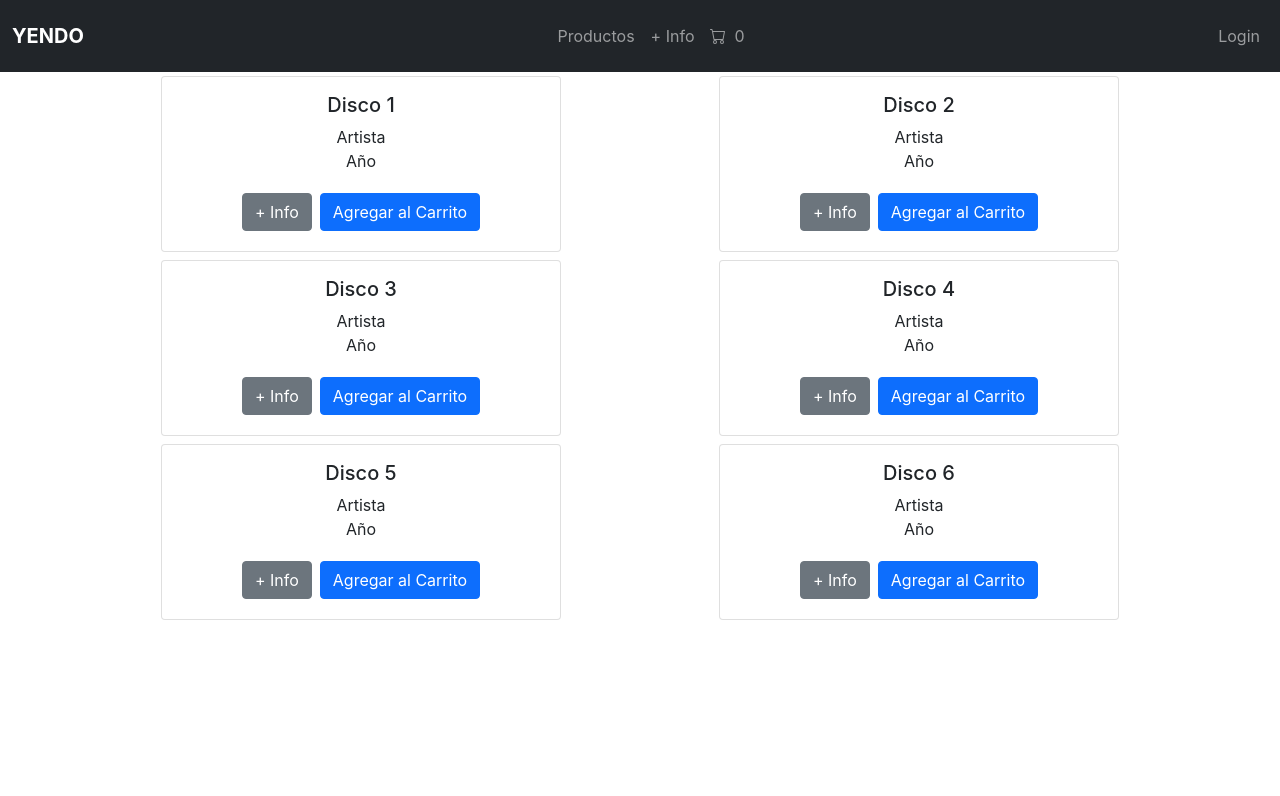
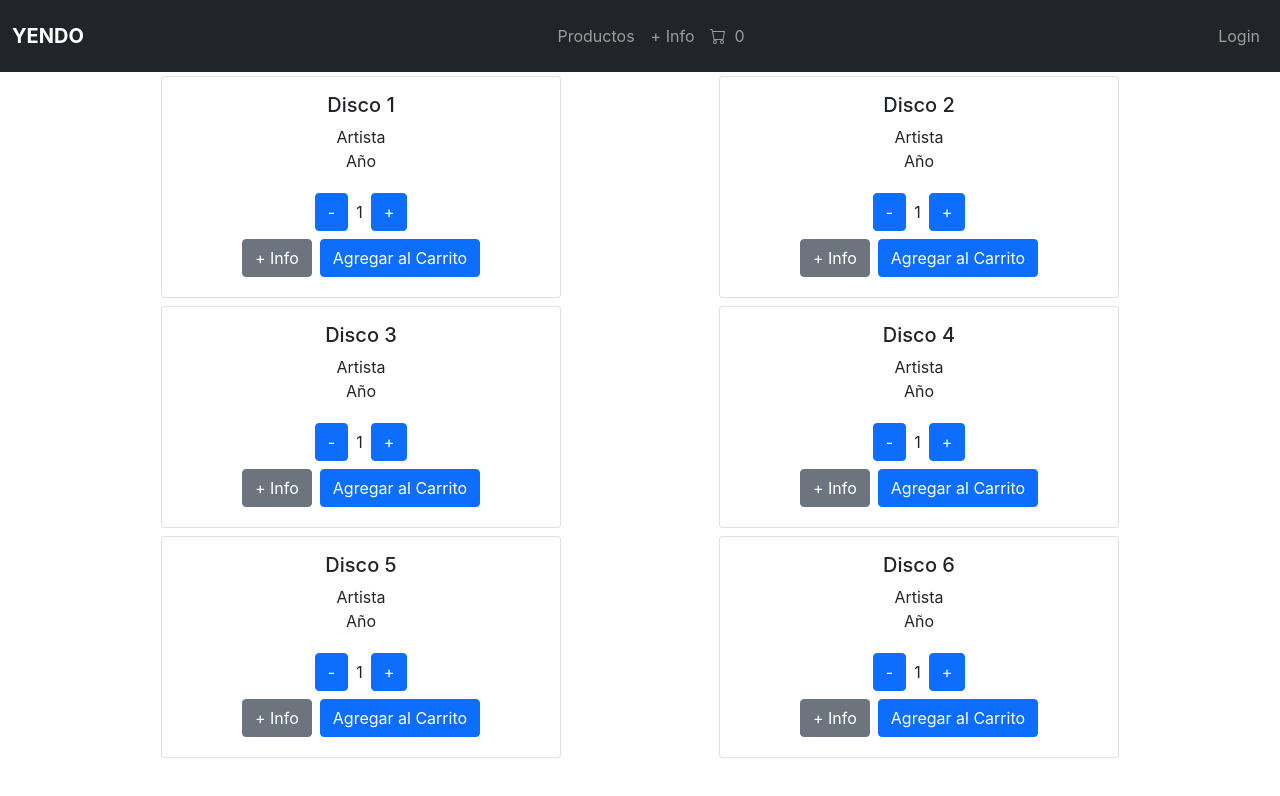
Before and after one commit to LeanDoliri/REACT-JS_LeandroDoliri, a React (Create React App) app: page / in a window 1280 px wide. Shown: the top 796 px of the page. Built offline with nearby package versions, Linux system fonts and the light colour scheme.

Commit message:
Entrega desafio 4

```diff
--- a/src/App.js
+++ b/src/App.js
@@ -13,12 +13,12 @@ const App = () => {
         <Container>
           <Row>
             <Col className='d-flex flex-wrap justify-content-around'>
-              <ItemListContainer titulo = 'Disco 1'/>
-              <ItemListContainer titulo = 'Disco 2'/>
-              <ItemListContainer titulo = 'Disco 3'/>
-              <ItemListContainer titulo = 'Disco 4'/>
-              <ItemListContainer titulo = 'Disco 5'/>
-              <ItemListContainer titulo = 'Disco 6'/>
+              <ItemListContainer titulo = 'Disco 1' stock = '5'/>
+              <ItemListContainer titulo = 'Disco 2' stock = '6'/>
+              <ItemListContainer titulo = 'Disco 3' stock = '4'/>
+              <ItemListContainer titulo = 'Disco 4' stock = '7'/>
+              <ItemListContainer titulo = 'Disco 5' stock = '3'/>
+              <ItemListContainer titulo = 'Disco 6' stock = '1'/>
             </Col>
           </Row>
         </Container>
--- /dev/null
+++ b/src/components/ItemCount.jsx
@@ -0,0 +1,29 @@
+import React, { useState } from 'react';
+import { Container } from 'react-bootstrap';
+import Button from 'react-bootstrap/Button';
+
+const ItemCount = ({stock, initial}) => {
+    const [count, setCount] = useState (parseInt(initial));
+
+    const add = () => {
+        if (count < stock){
+            setCount(count + 1);
+        }
+    };
+
+    const remove = () => {
+        if (count > 1){
+            setCount(count - 1);
+        }
+    };
+
+    return (
+        <Container className='d-flex justify-content-center align-items-center'>
+            <Button className='m-1' onClick= { remove } >-</Button>
+            <p className='m-1'>{count}</p>
+            <Button className='m-1' onClick= { add } >+</Button>
+        </Container>
+    )
+};
+
+export default ItemCount;
--- a/src/components/ItemListContainer.jsx
+++ b/src/components/ItemListContainer.jsx
@@ -2,8 +2,9 @@ import React from 'react';
 import Card from 'react-bootstrap/Card'
 import Button from 'react-bootstrap/Button';
 import Container from 'react-bootstrap/esm/Container';
+import ItemCount from './ItemCount';
 
-const ItemListContainer = ({titulo}) => {
+const ItemListContainer = ({titulo, stock}) => {
     return(
         <Card className='m-1' style={{ width: '25rem' }}>
         {/* <Card.Img variant="top" src=""/> */}
@@ -13,6 +14,7 @@ const ItemListContainer = ({titulo}) => {
                 <p className='m-0'>Artista</p>
                 <p className='m-0'>Año</p>
             </Card.Text>
+            <ItemCount stock = {stock} initial= '1' />
             <Container className='d-flex justify-content-center'>
                 <Button className='d-inline-flex m-1' variant="secondary">+ Info</Button>
                 <Button className='d-inline-flex m-1' variant="primary">Agregar al Carrito</Button>
```
